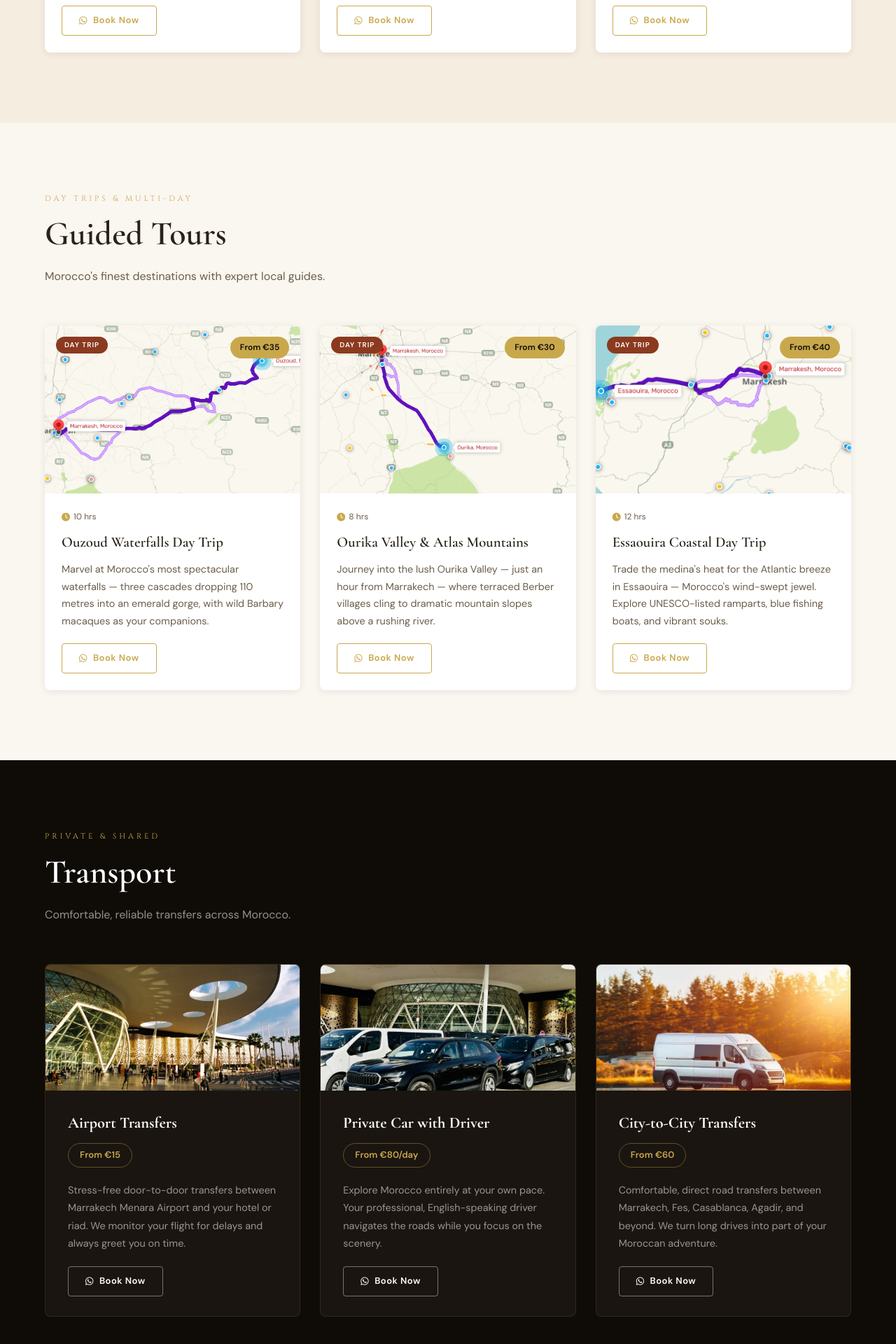
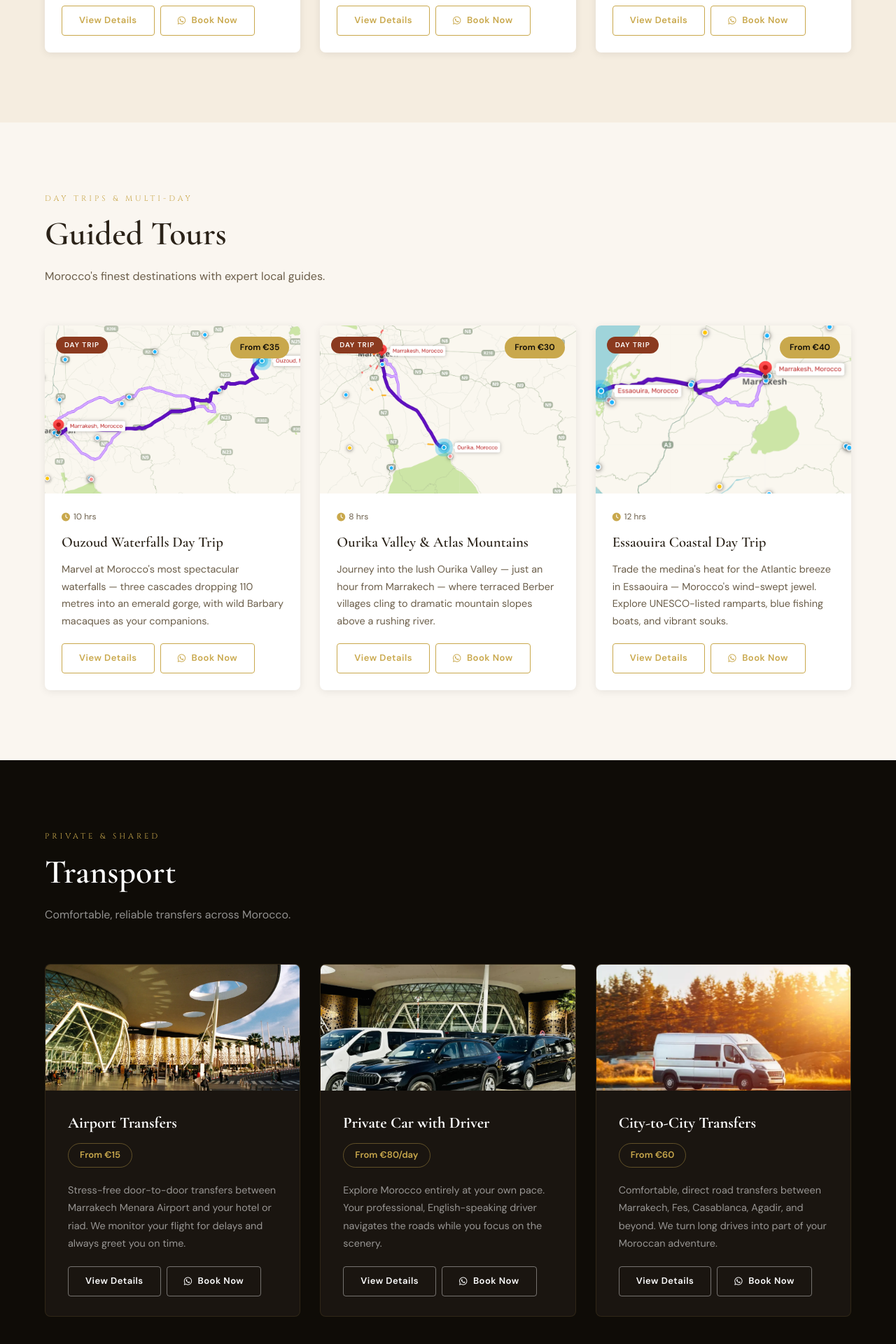
Before and after one commit to medlinkaccess/merrakechy-tours, a Next.js app in the folder merrakechy-tours/: page /services in a window 1280 px wide. Shown: the part 1110-3030 px from the top of the page at 70% size. Built offline with nearby package versions, Linux system fonts and the light colour scheme.

Commit message:
Add View Details links to service cards

```diff
--- a/merrakechy-tours/pages/services.js
+++ b/merrakechy-tours/pages/services.js
@@ -1,6 +1,7 @@
 import Layout from '../components/Layout';
 import path from 'path';
 import fs from 'fs';
+import Link from 'next/link';
 
 export async function getStaticProps() {
   const data = JSON.parse(fs.readFileSync(path.join(process.cwd(), 'data', 'services.json'), 'utf-8'));
@@ -47,9 +48,14 @@ export default function Services({ activities, tours, transport }) {
                   </div>
                   <h3>{item.title}</h3>
                   <p>{item.description}</p>
+                  <div style={{display:'flex', gap:'0.5rem', flexWrap:'wrap', marginTop:'1rem'}}>
+                    <Link href={`/services/${item.id}`} className="btn btn-outline-gold">
+                      View Details
+                    </Link>
                     <a href={item.whatsapp} target="_blank" rel="noopener" className="btn btn-outline-gold">
                       <i className="fab fa-whatsapp"></i> Book Now
                     </a>
+                  </div>
                 </div>
               </article>
             ))}
@@ -79,9 +85,14 @@ export default function Services({ activities, tours, transport }) {
                   </div>
                   <h3>{item.title}</h3>
                   <p>{item.description}</p>
+                  <div style={{display:'flex', gap:'0.5rem', flexWrap:'wrap', marginTop:'1rem'}}>
+                    <Link href={`/services/${item.id}`} className="btn btn-outline-gold">
+                      View Details
+                    </Link>
                     <a href={item.whatsapp} target="_blank" rel="noopener" className="btn btn-outline-gold">
                       <i className="fab fa-whatsapp"></i> Book Now
                     </a>
+                  </div>
                 </div>
               </article>
             ))}
@@ -109,9 +120,14 @@ export default function Services({ activities, tours, transport }) {
                   <h3>{item.title}</h3>
                   <span className="price-tag">{item.price}</span>
                   <p>{item.description}</p>
+                  <div style={{display:'flex', gap:'0.5rem', flexWrap:'wrap', marginTop:'1rem'}}>
+                    <Link href={`/services/${item.id}`} className="btn btn-outline-light">
+                      View Details
+                    </Link>
                     <a href={item.whatsapp} target="_blank" rel="noopener" className="btn btn-outline-light">
                       <i className="fab fa-whatsapp"></i> Book Now
                     </a>
+                  </div>
                 </div>
               </div>
             ))}
```
Lines whose indentation alone changed are shown as unchanged.
